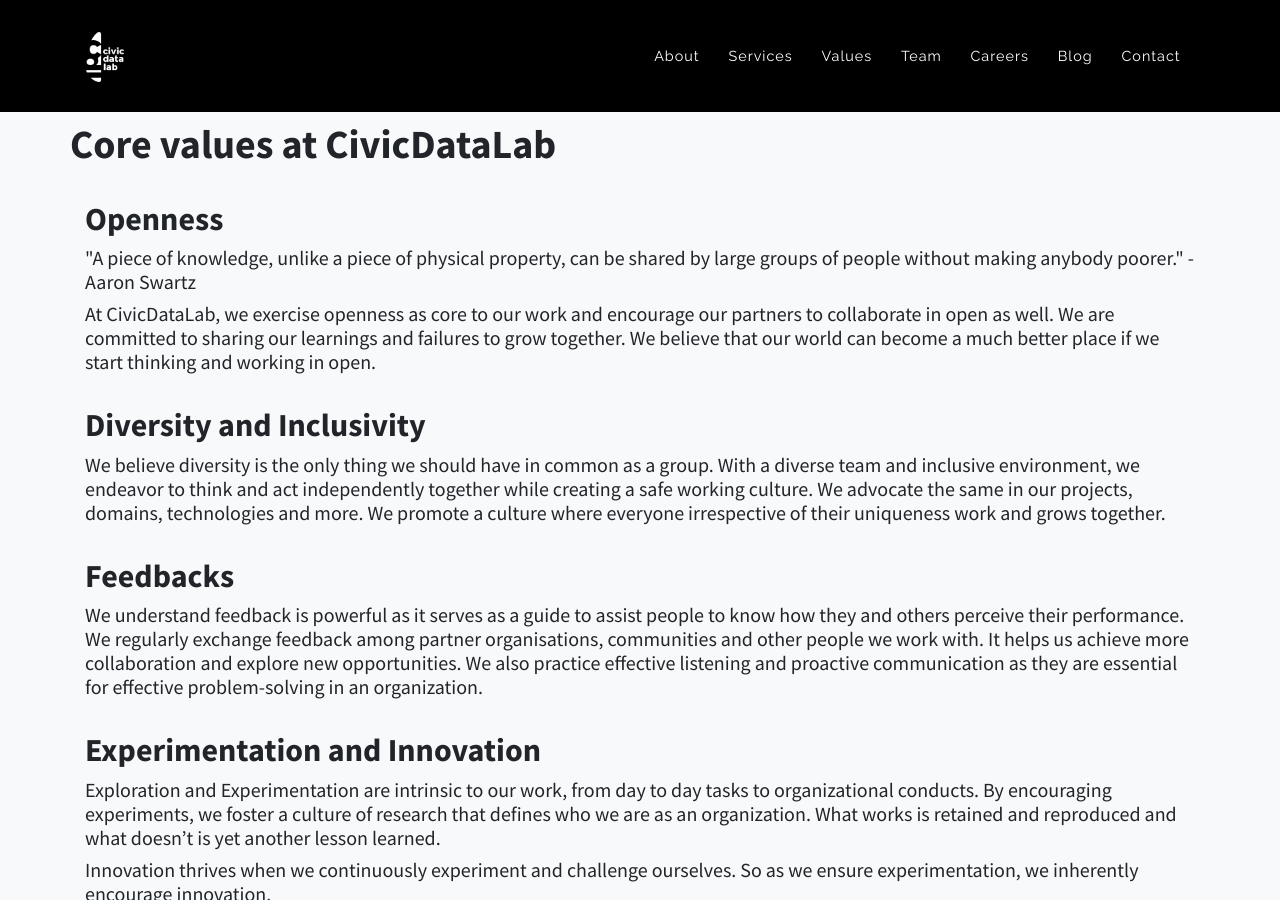
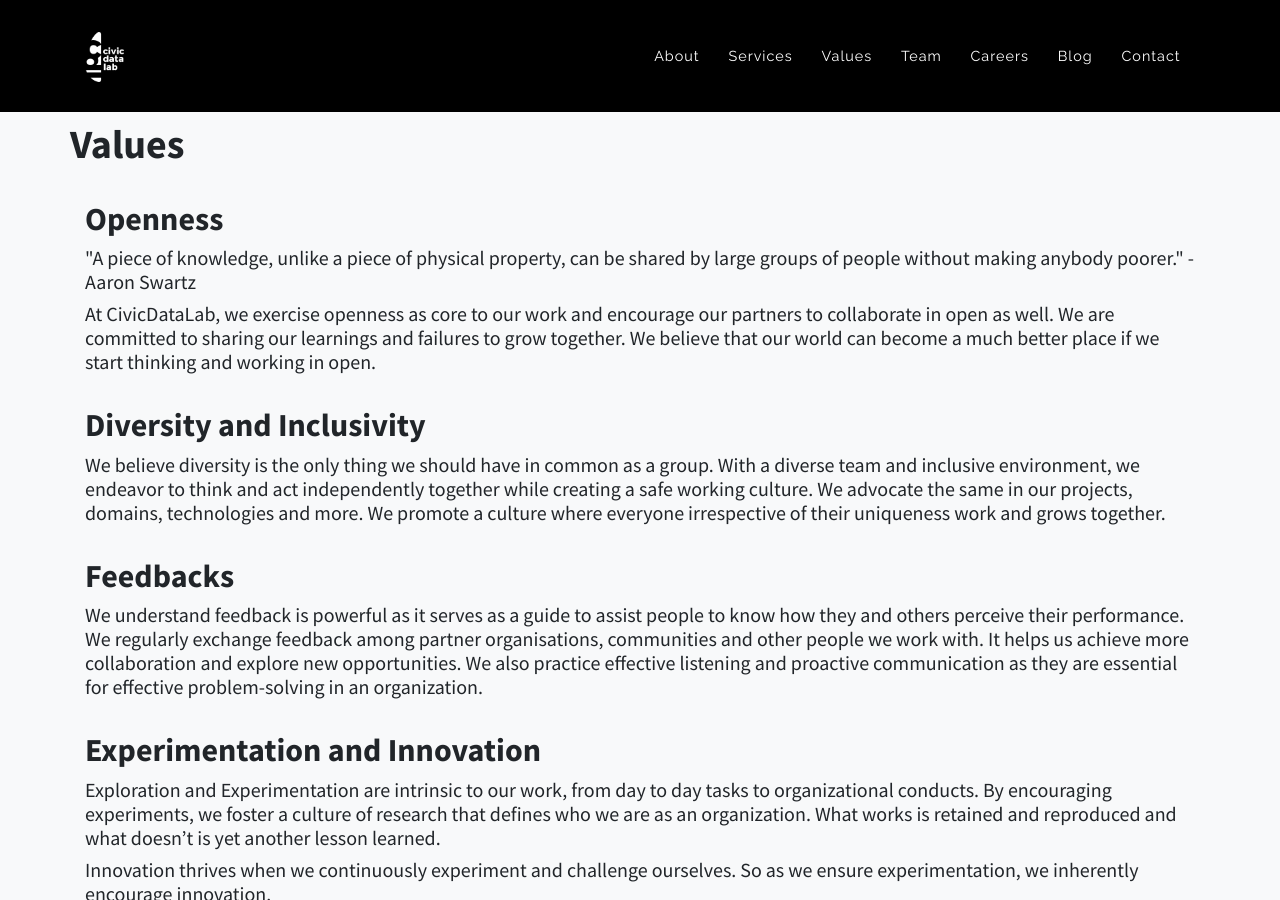
Before and after one commit to CivicDataLab/old-website, a Jekyll site: the page built from values.html, in a window 1280 px wide and 900 px high. Built offline with Jekyll 4.4.1, drawn with Linux system fonts in a browser that asks for light colours.

Commit message:
Rephrase values

```diff
--- a/values.html
+++ b/values.html
@@ -4,7 +4,7 @@
 ---
 
 <div class="row">
-  <h1> Core values at CivicDataLab</h1>
+  <h1> Values</h1>
 </div>
 
 <!--
```
